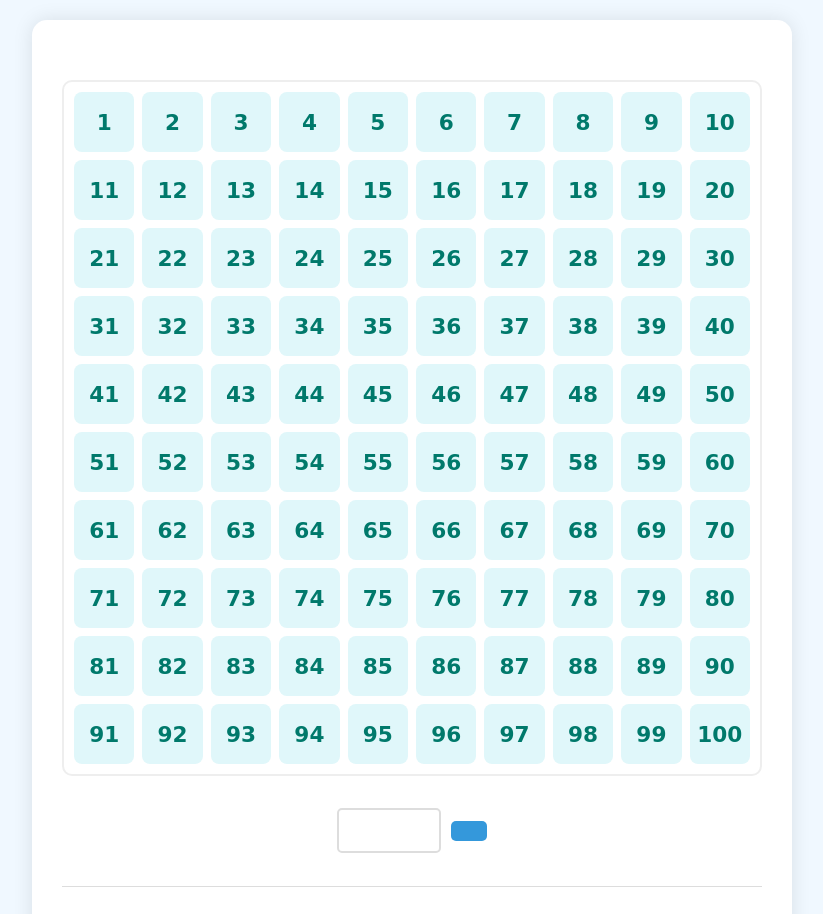
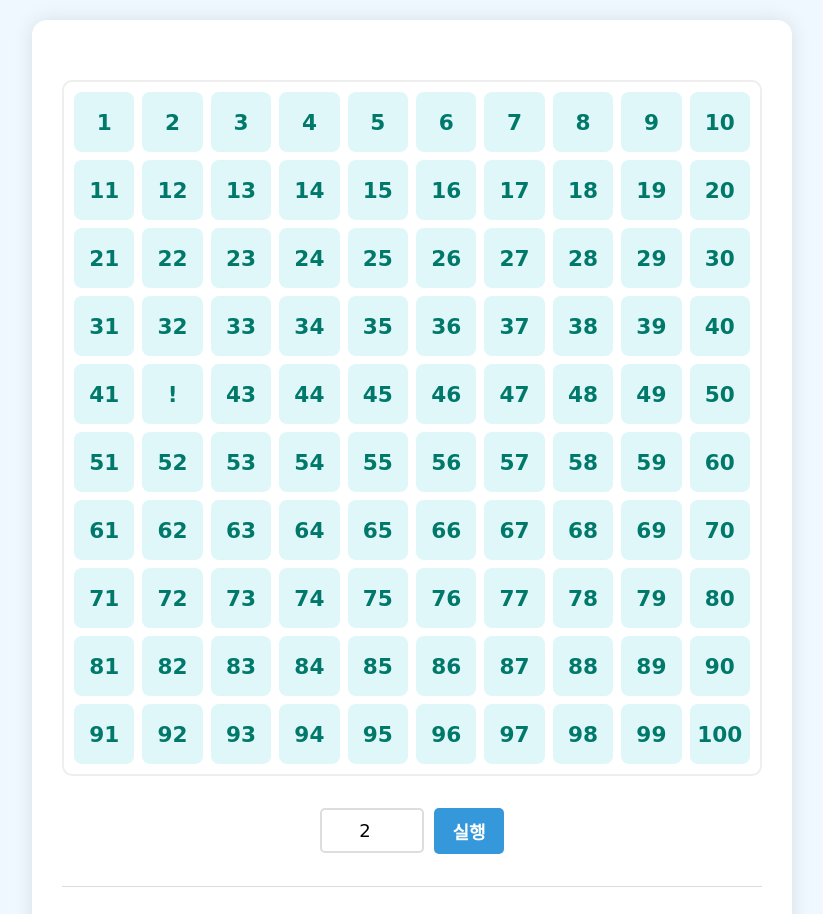
Before and after one commit to hareguu2142/webui, a plain HTML site: page map/set.html in a window 1280 px wide. Shown: the top 914 px of the page, without its empty margins (228-1051 px from the left). Drawn offline with Linux system fonts and the light colour scheme; a web font is replaced by a local one.

Commit message:
set edit

```diff
--- a/map/set.html
+++ b/map/set.html
@@ -161,8 +161,8 @@
 
         <div class="controls">
             <label for="filterInput"></label>
-            <input type="number" id="filterInput" min="1" max="100">
-            <button id="filterButton"></button>
+            <input type="number" id="filterInput" min="1" max="100" value="2">
+            <button id="filterButton">실행</button>
             <p id="filterMessage" class="message"></p>
         </div>
 
@@ -200,7 +200,11 @@
                 for (let i = 1; i <= 100; i++) {
                     const cell = document.createElement('div');
                     cell.classList.add('number-cell');
-                    cell.textContent = i;
+                    if (i === 42) {
+                        cell.textContent = '!';
+                    } else {
+                        cell.textContent = i;
+                    }
                     cell.dataset.value = i; // 데이터 속성으로 값 저장
                     numberGrid.appendChild(cell);
                     numbers.push({ value: i, element: cell, visible: true });
```
